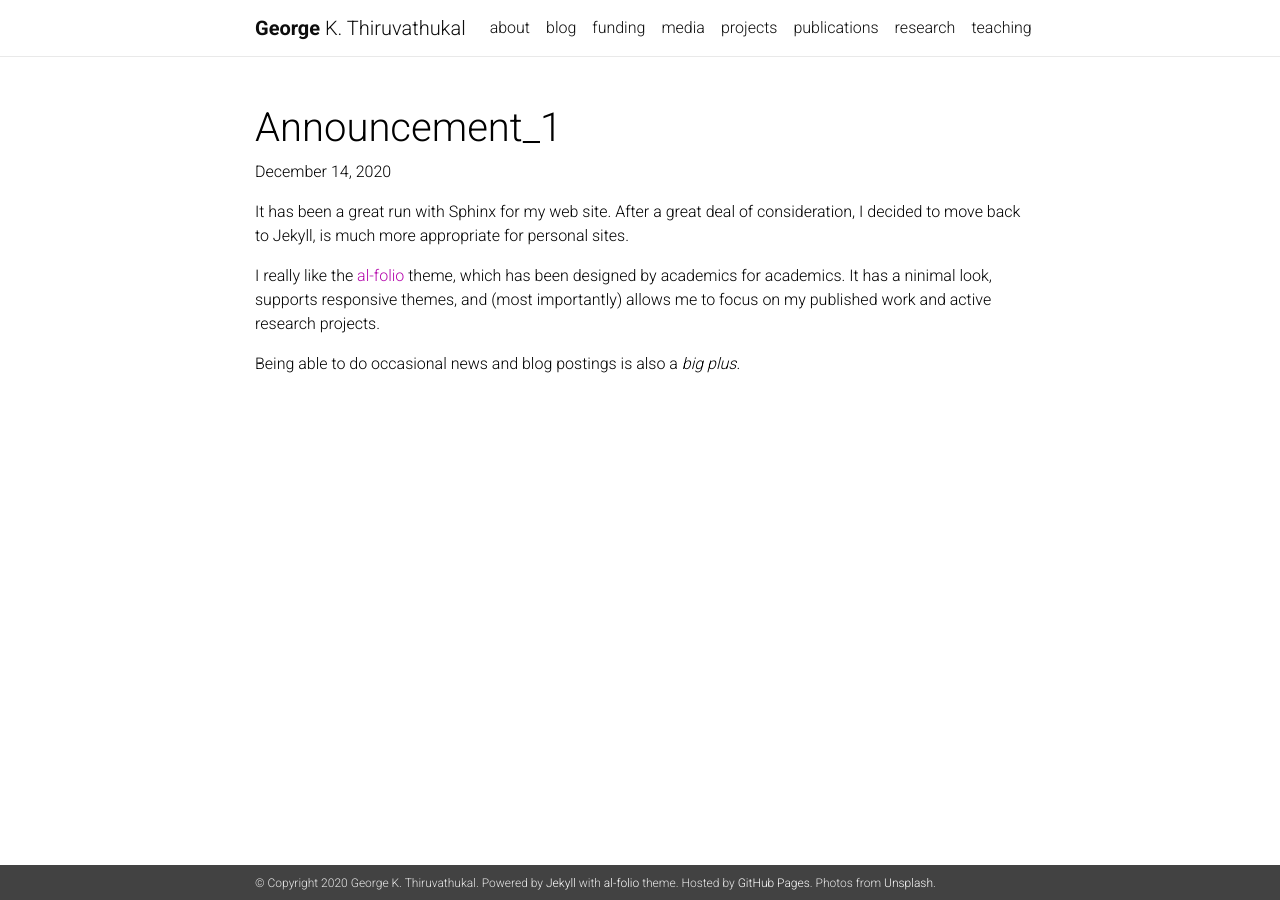
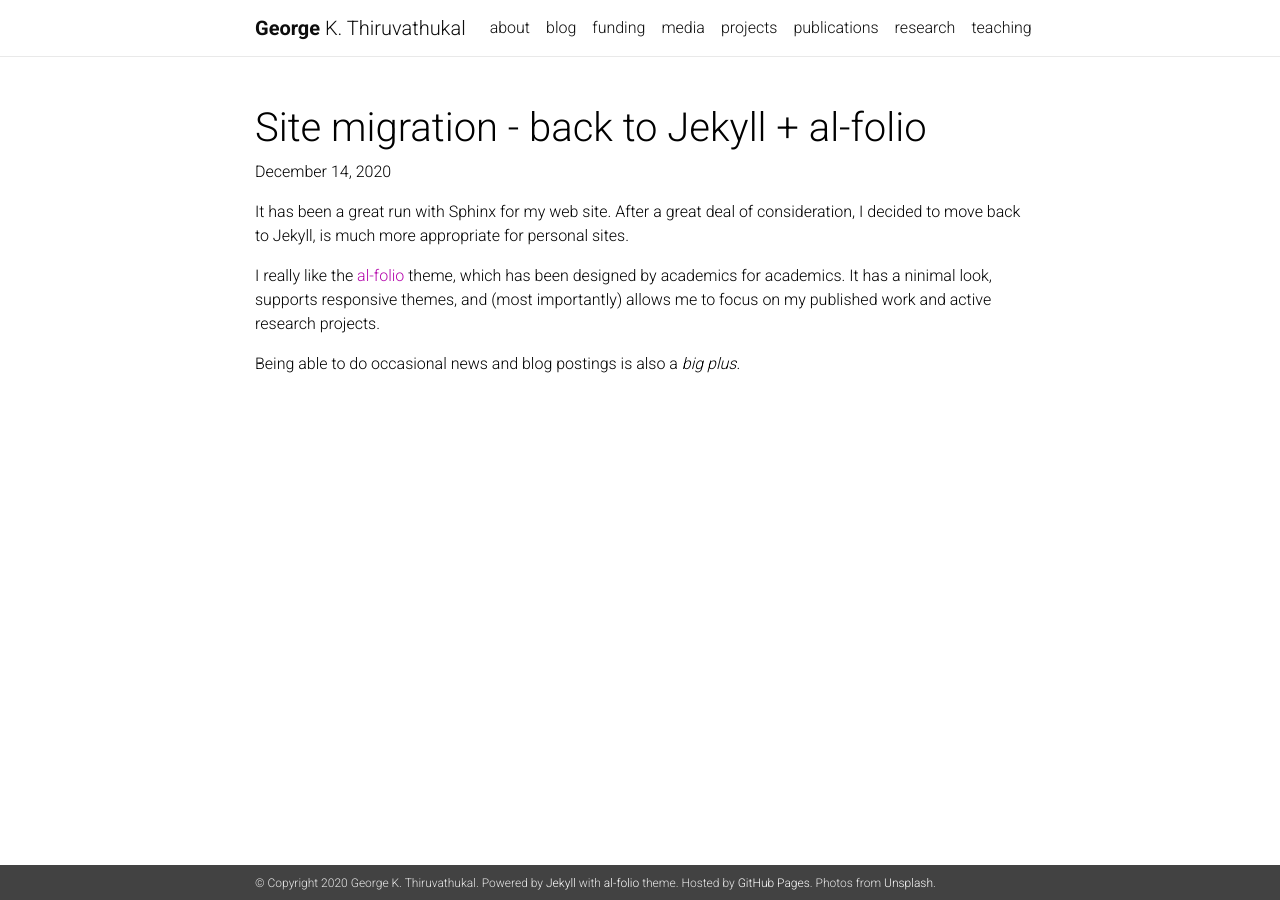
Before and after one commit to gkthiruvathukal/gkt-web-2020, a Jekyll site: the page built from _news/announcement_1.md, in a window 1280 px wide. Built offline with Jekyll 4.4.1, drawn with Linux system fonts in a browser that asks for light colours; nearby versions of some CDN libraries; a style sheet for code colours, icons or effects is not loaded.

Commit message:
add some news

```diff
--- a/_config.yml
+++ b/_config.yml
@@ -107,7 +107,7 @@ kramdown:
 
 # Includes & excludes
 include: ['_pages']
-exclude: [vendor]
+exclude: [vendor, '*.in']
 
 # Plug-ins
 plugins:
--- a/_news/announcement_1.md
+++ b/_news/announcement_1.md
@@ -1,7 +1,9 @@
 ---
 layout: post
 date: 2020-12-14 10:00:00-0400
-inline: true
+inline: false
+title: Site migration - back to Jekyll + al-folio
+
 ---
 
 It has been a great run with Sphinx for my web site.
```
Also changed, not shown: 1 other file.
